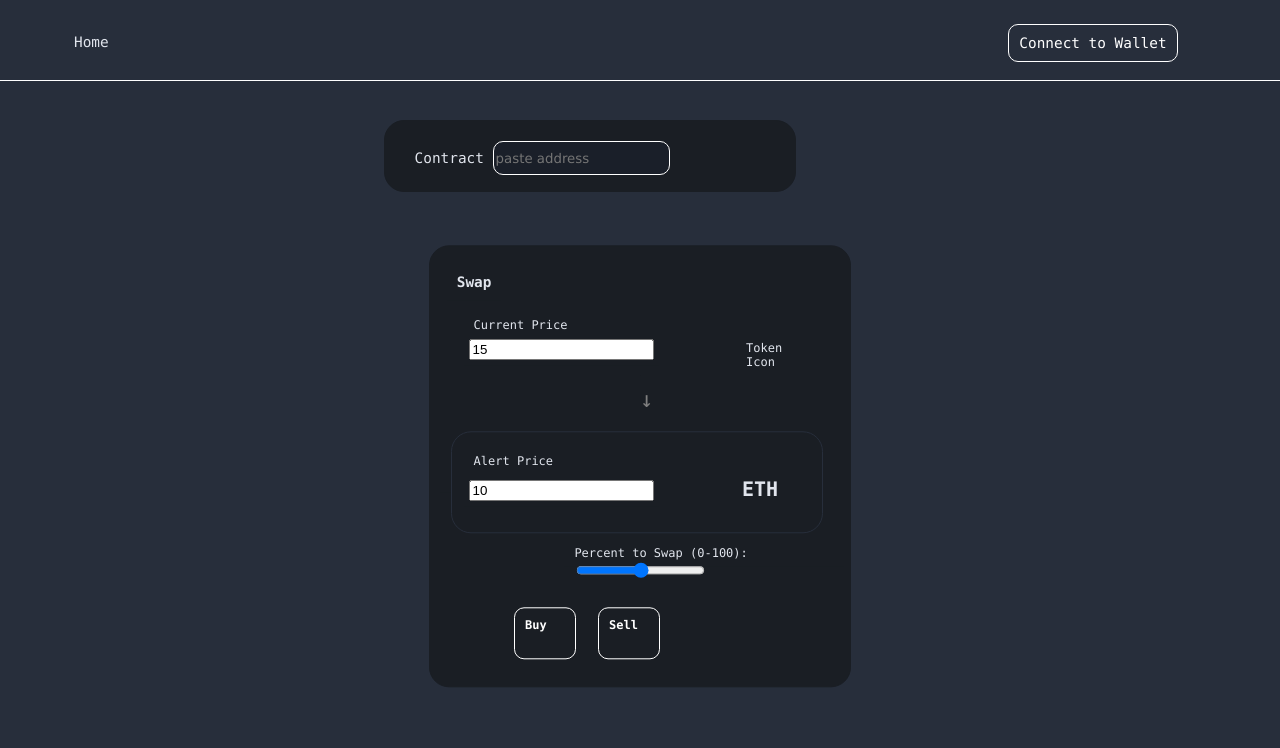
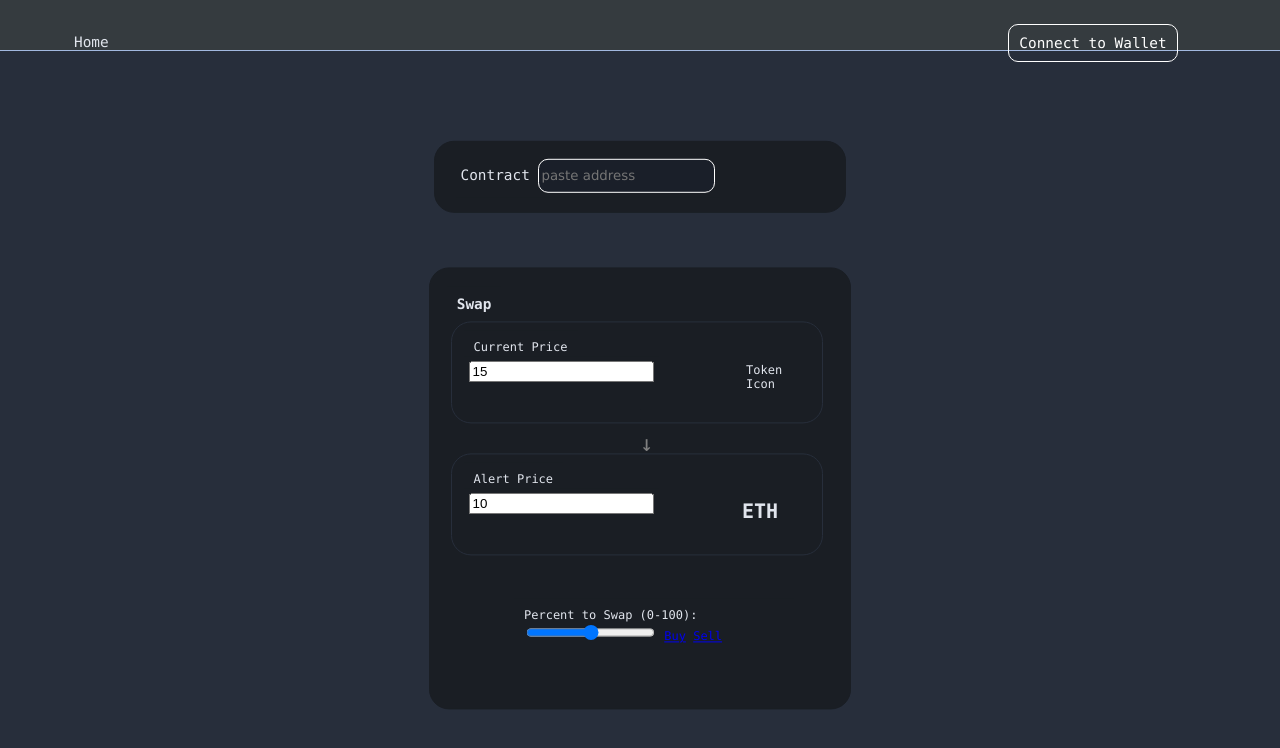
Before and after one commit to RomirH/SafeStop, a website: page src/index.html in a window 1280 px wide. Drawn offline with Linux system fonts and the light colour scheme.

Commit message:
Add files via upload

```diff
--- a/src/styles.css
+++ b/src/styles.css
@@ -1,3 +1,4 @@
+/* Styles go here */
 body {
   background-color: #272e3b;
   font-family: 'Consolas', monaco, monospace;
@@ -8,18 +9,16 @@ body {
 }
 
 .headbox{
-  background-color: #272e3b;
-  /*padding: 20px;*/
+  background-color: #353B3F;
   position: fixed;
   top: 0;
   left: 0;
-  height: 80px;
+  height: 50px;
   width: 100%;
-  border-bottom: 0.1px solid white;//#a2b8e0
+  border-bottom: 0.1px solid #a2b8e0;
 }
 
 .homebutton{
-  /*background-color: #272e3b*/;
   text-decoration: none;
   color: #e1e5ed;
   position: fixed;
@@ -67,8 +66,9 @@ body {
 
   font-weight: bold;
   padding: 5px;
-  top: 15%;
-  left: 30%;
+  top: 50%;
+  left: 50%;
+  transform: translate(-50%, -360%);
   border: 1px solid #1a1e24;
   border-radius: 20px;
 }
@@ -79,7 +79,7 @@ body {
 
   font-weight: normal;
   top: 17%;
-  left: 32%;
+  left: 5%;
   padding: 5px;
 }
 
@@ -120,7 +120,7 @@ body {
   position: fixed;
   top: 50%;
   left: 50%;
-  transform: translate(-50%, -35%);
+  transform: translate(-50%, -30%);
   height: 420px;
   width: 400px;
 
@@ -144,10 +144,13 @@ body {
   position: fixed;
   padding: 10px;
 
-  top: 40%;
+  top: 12%;
+  left: 5%;
   width: 350px;
-  height: 50px;
+  height: 80px;
 
+  border: 1px solid #272e3b;
+  border-radius: 20px;
   /*border: 1px solid #272e3b;
   border-radius: 20px;*/
 }
@@ -184,6 +187,7 @@ body {
   list-style: none;
   margin-top: 2%
 }
+
 .mainboxcontents2-3 ul li{
   width: 20px;
   border: 0.5px solid white;
@@ -199,7 +203,7 @@ body {
 .mainboxcontents3{
   background-color: #1a1e24;
   position: fixed;
-  top: 27%;
+  top: 32%;
   left: 50%;
   width: 1px;
   height: 10px;
@@ -233,7 +237,7 @@ body {
   background-color: #1a1e24;
   position: fixed;
   padding: 10px;
-  top: 45%;
+  top: 44%;
   left: 8%;
   font-size: 12px;
 }
@@ -243,7 +247,7 @@ body {
   background-color: #1a1e24;
   position: fixed;
   padding: 5px;
-  top: 52%;
+  top: 50%;
   left: 8%;
 }
 
@@ -259,14 +263,14 @@ body {
   background-color: #1a1e24;
   position: fixed;
   padding: 10px;
-  top: 66%;
-  left: 32%;
+  top: 75%;
+  left: 20%;
   width: 260px;
   height: 10px;
   font-size: 12px;
 }
 
-.finalbutton1{
+.finalbutton{
   text-decoration: none;
   color: white;
   font-weight: bold;
@@ -274,24 +278,9 @@ body {
   padding: 10px;
   top: 82%;
   left: 20%;
-  width: 40px;
+  width: 240px;
   height: 30px;
 
   border: 0.5px solid white;
   border-radius: 10px;
 }
-
-.finalbutton2{
-  text-decoration: none;
-  color: white;
-  font-weight: bold;
-  position: fixed;
-  padding: 10px;
-  top: 82%;
-  left: 40%;
-  width: 40px;
-  height: 30px;
-
-  border: 0.5px solid white;
-  border-radius: 10px;
-}
```
Also changed, not shown: src/main-new.js (added, +192 -0 lines).
